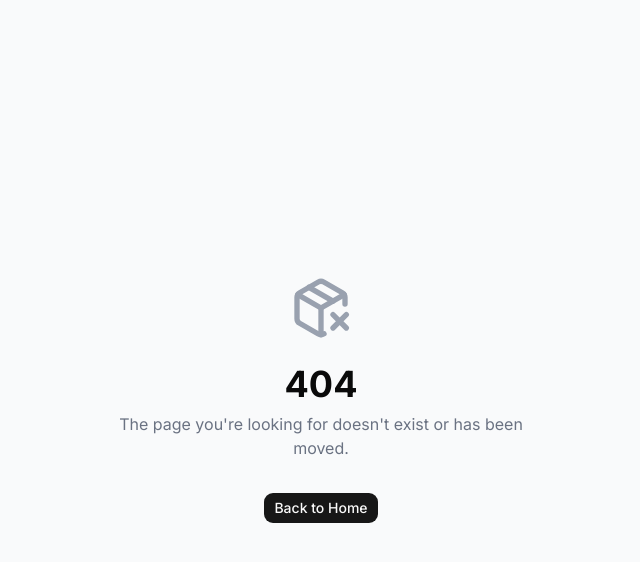
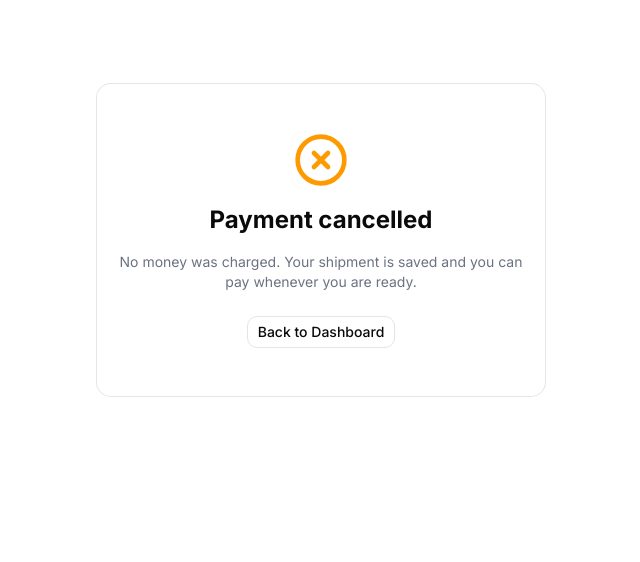
Before and after one commit to ashrafulislam65/courier-frontend, a Next.js app: page /payment/cancel in a window 1280 px wide. Before the commit this address had no page. Shown: the top 562 px of the page, without its empty margins (319-959 px from the left). Built offline with nearby package versions, Linux system fonts and the light colour scheme.

Commit message:
feat: add payment cancel page with retry link

```diff
--- /dev/null
+++ b/app/payment/cancel/page.tsx
@@ -0,0 +1,41 @@
+import Link from 'next/link';
+import type { Metadata } from 'next';
+import { XCircle } from 'lucide-react';
+import { Button } from '@/components/ui/button';
+import { Card, CardContent } from '@/components/ui/card';
+
+export const metadata: Metadata = { title: 'Payment Cancelled' };
+
+export default async function PaymentCancelPage({
+  searchParams,
+}: {
+  searchParams: Promise<{ shipmentId?: string }>;
+}) {
+  const { shipmentId } = await searchParams;
+
+  return (
+    <div className="min-h-[60vh] flex items-center justify-center px-4 py-16">
+      <Card className="w-full max-w-md text-center">
+        <CardContent className="pt-8 pb-8 space-y-4">
+          <div className="flex justify-center">
+            <XCircle className="h-14 w-14 text-amber-500" />
+          </div>
+          <h1 className="text-2xl font-bold">Payment cancelled</h1>
+          <p className="text-sm text-gray-500">
+            No money was charged. Your shipment is saved and you can pay whenever you are ready.
+          </p>
+          <div className="flex flex-col sm:flex-row gap-3 justify-center pt-2">
+            {shipmentId && (
+              <Link href={`/dashboard/shipments/${shipmentId}`}>
+                <Button>Try Again</Button>
+              </Link>
+            )}
+            <Link href="/dashboard">
+              <Button variant="outline">Back to Dashboard</Button>
+            </Link>
+          </div>
+        </CardContent>
+      </Card>
+    </div>
+  );
+}
```
